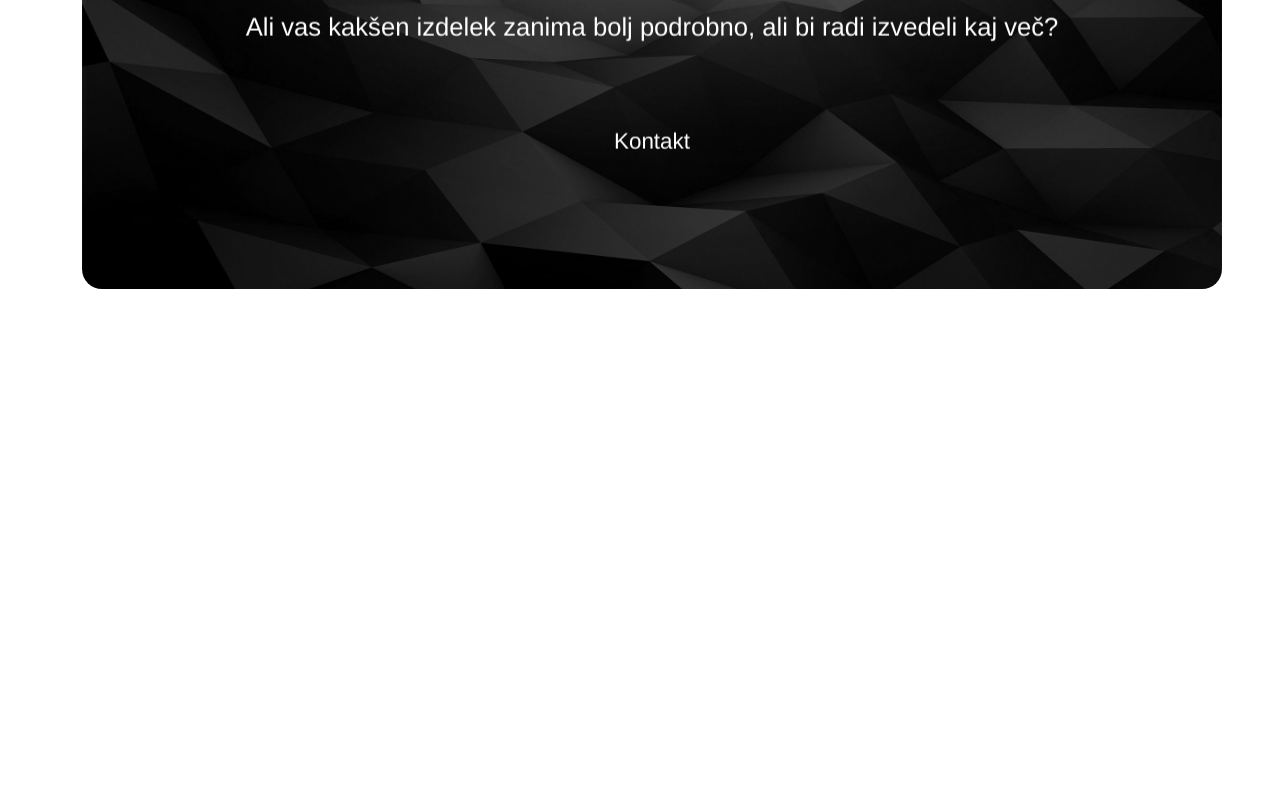
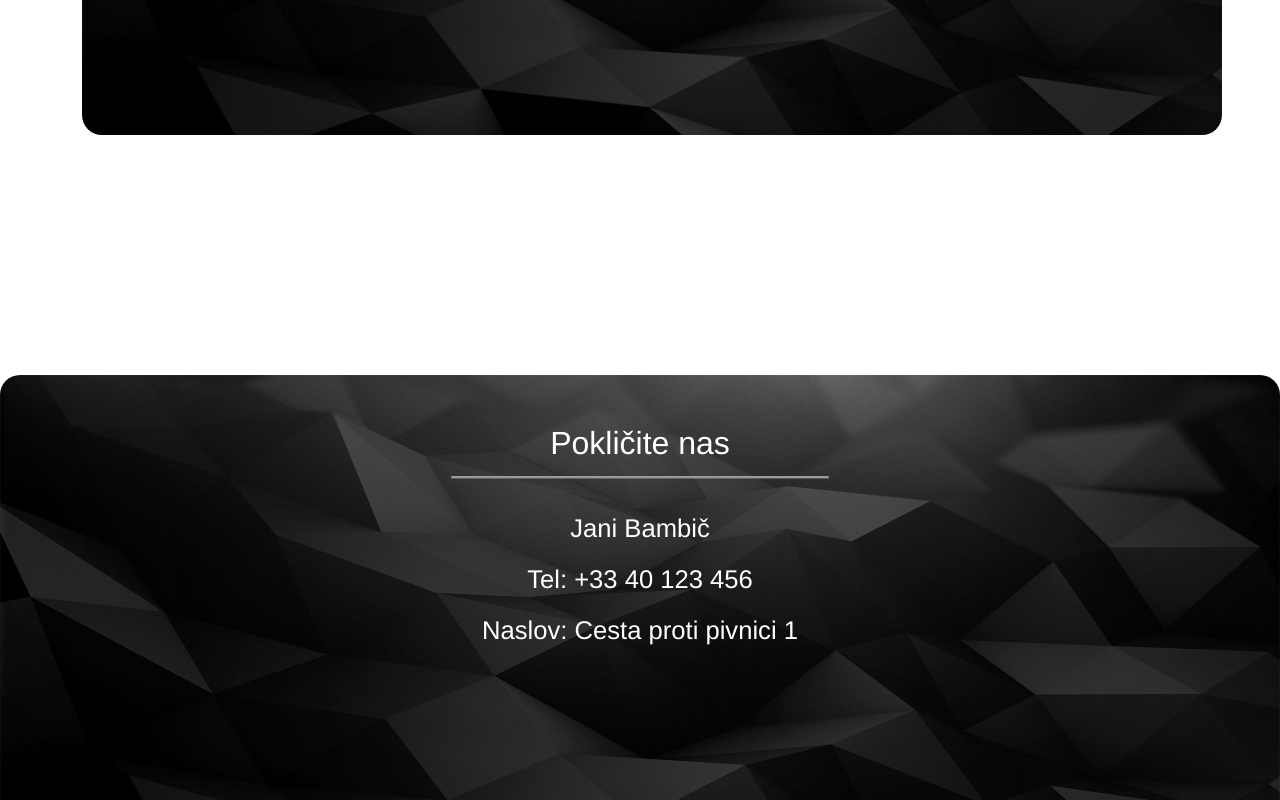
Before and after one commit to blaz-k/bambic, a Vue app: page /contact-us in a window 1280 px wide. Shown: the part 440-1240 px from the top of the page. Built offline with nearby package versions, Linux system fonts and the light colour scheme; a web font is replaced by a local one.

Commit message:
added kontakt informations in store; showing them in ContactUs

```diff
--- a/src/store/index.js
+++ b/src/store/index.js
@@ -188,16 +188,17 @@ export default createStore({
         imgUrl: require("@/assets/img/gallery/11.jpeg"),
       },
     ],
+    kontakt: [
+      {
+        name: "Jani",
+        surname: "Bambič",
+        tel: "+33 40 123 456",
+        address: "Cesta proti pivnici 1",
+      },
+    ],
   },
+
   mutations: {},
   actions: {},
   modules: {},
 });
-
-// .env file daš v giignore
-// npm install dotenv
-// require('dotenv').config();
-// process.env.moj-api
-
-//mogoče tudi:
-// const path = require('path');
--- a/src/views/ContactUs.vue
+++ b/src/views/ContactUs.vue
@@ -1,13 +1,15 @@
 <template>
+  <h2>Kontaktne informacije</h2>
+
   <div class="container">
     <div class="front side">
       <div class="content">
-        <h1>Kontaktirajte nas!</h1>
+        <h1>Lahko nam pošljete sporočilo</h1>
         <p>
           Ali vas kakšen izdelek zanima bolj podrobno, ali bi radi izvedeli kaj
-          več?
+          več? Pošljite nam sporočilo!
         </p>
-        <span class="kontakt">Kontakt</span>
+        <span class="kontakt"></span>
       </div>
     </div>
     <div class="back side">
@@ -25,6 +27,24 @@
       </div>
     </div>
   </div>
+  <div class="cot">
+    <div class="front side">
+      <div class="content">
+        <h1>Pokličite nas</h1>
+
+        <div v-for="lastnik in kontakt" :key="lastnik">
+          <p>
+            <span>{{ lastnik.name }}</span> <span>{{ lastnik.surname }}</span>
+            <br />
+            Tel: <span>{{ lastnik.tel }}</span> <br />
+            Naslov:
+            <span>{{ lastnik.address }}</span>
+          </p>
+        </div>
+        <span class="kontakt"></span>
+      </div>
+    </div>
+  </div>
 </template>
 
 <script>
@@ -34,6 +54,7 @@ export default {
   name: "ContactUs",
   computed: {
     ...mapState["products"],
+    ...mapState(["kontakt"]),
   },
 };
 </script>
@@ -75,10 +96,27 @@ body {
   display: flex;
   /* margin-right: auto;
   margin-left: auto; */
-  margin-top: 15rem;
+  margin-top: 3rem;
   margin-bottom: 15rem;
 }
 
+.cot {
+  min-width: 700px;
+  min-height: 525px;
+  border-radius: 20px;
+  /* position: absolute; */
+  -webkit-transition: 1.5s ease-in-out;
+  transition: 1.5s ease-in-out;
+  transform-style: preserve-3d;
+  display: flex;
+  align-content: center;
+  align-items: center;
+
+  margin-right: auto;
+  margin-left: auto;
+  margin-top: 1rem;
+  margin-bottom: 2rem;
+}
 .side {
   position: absolute;
   text-align: center;
@@ -135,6 +173,7 @@ body {
   -webkit-transform: rotateY(180deg);
   transform: rotateY(180deg);
 }
+
 form {
   text-align: left;
 }
```
